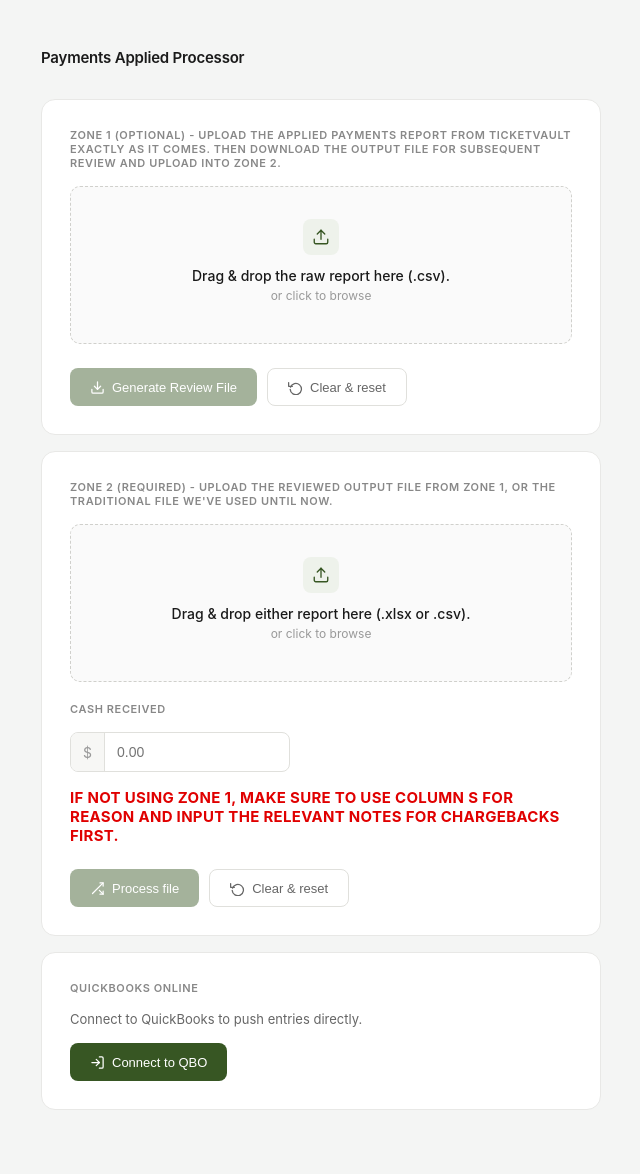
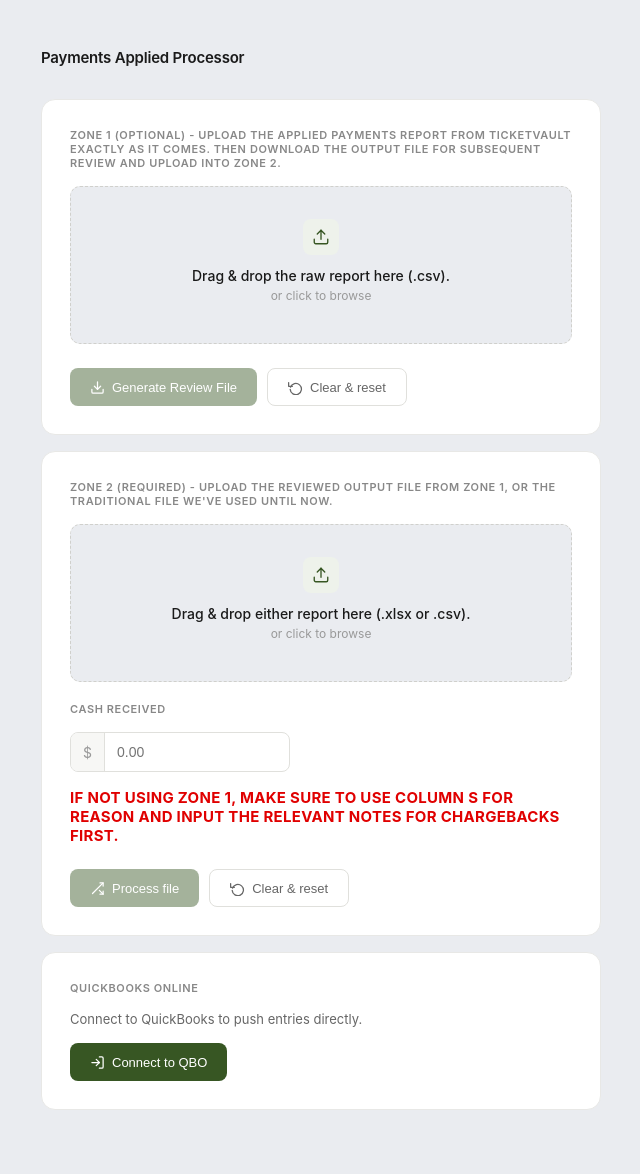
Before and after one commit to ysaccounting/Applied-Payments, a Flask app: page / in a window 1280 px wide. Shown: the whole page, without its empty margins (319-959 px from the left). Run offline with Flask 3, Linux system fonts and the light colour scheme; parts of the project's set-up code (start-up, migrations or seed data) failed here and were passed over.

Commit message:
Add files via upload

```diff
--- a/templates/index.html
+++ b/templates/index.html
@@ -7,13 +7,13 @@
   <link rel="icon" href="data:,">
   <style>
     *, *::before, *::after { box-sizing: border-box; margin: 0; padding: 0; }
-    body { font-family: -apple-system, BlinkMacSystemFont, "Segoe UI", sans-serif; background: #f4f5f4; min-height: 100vh; display: flex; align-items: flex-start; justify-content: center; padding: 48px 16px; }
+    body { font-family: -apple-system, BlinkMacSystemFont, "Segoe UI", sans-serif; background: #EAECF0; min-height: 100vh; display: flex; align-items: flex-start; justify-content: center; padding: 48px 16px; }
     .container { width: 100%; max-width: 560px; }
     .logo { display: flex; align-items: center; gap: 10px; margin-bottom: 32px; }
     .logo-text { font-size: 15px; font-weight: 600; color: #1a1a1a; letter-spacing: -0.2px; }
     .card { background: #fff; border-radius: 14px; border: 1px solid #e8e8e6; padding: 28px; margin-bottom: 16px; }
     .section-label { font-size: 11px; font-weight: 600; letter-spacing: 0.6px; text-transform: uppercase; color: #888; margin-bottom: 16px; }
-    .drop-zone { border: 1.5px dashed #d0d0cc; border-radius: 10px; padding: 32px 20px; text-align: center; cursor: pointer; transition: border-color 0.15s, background 0.15s; background: #fafafa; }
+    .drop-zone { border: 1.5px dashed #d0d0cc; border-radius: 10px; padding: 32px 20px; text-align: center; cursor: pointer; transition: border-color 0.15s, background 0.15s; background: #EAECF0; }
     .drop-zone:hover, .drop-zone.drag-over { border-color: #375623; background: #f0f4ee; }
     .drop-zone.has-file { border-style: solid; border-color: #375623; background: #f0f4ee; }
     .drop-icon { width: 36px; height: 36px; margin: 0 auto 12px; background: #eef2eb; border-radius: 8px; display: flex; align-items: center; justify-content: center; }
```
